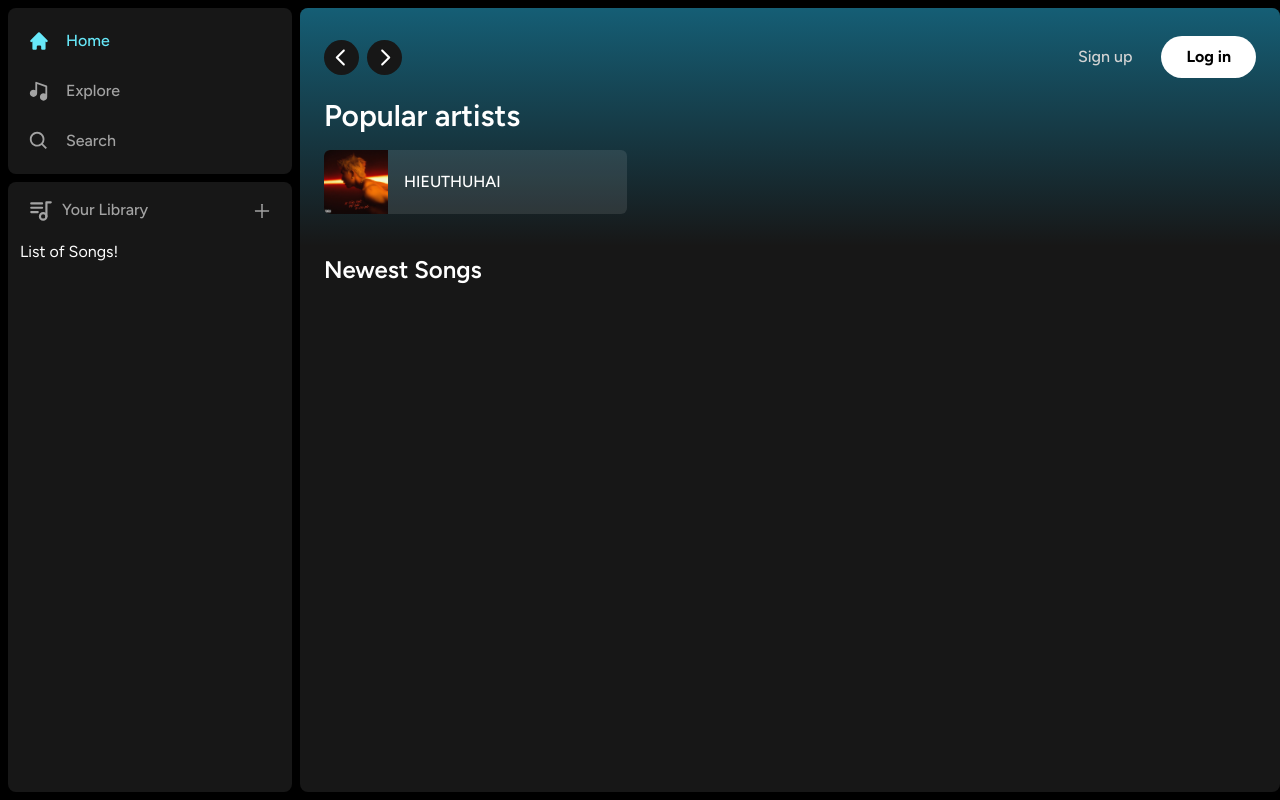
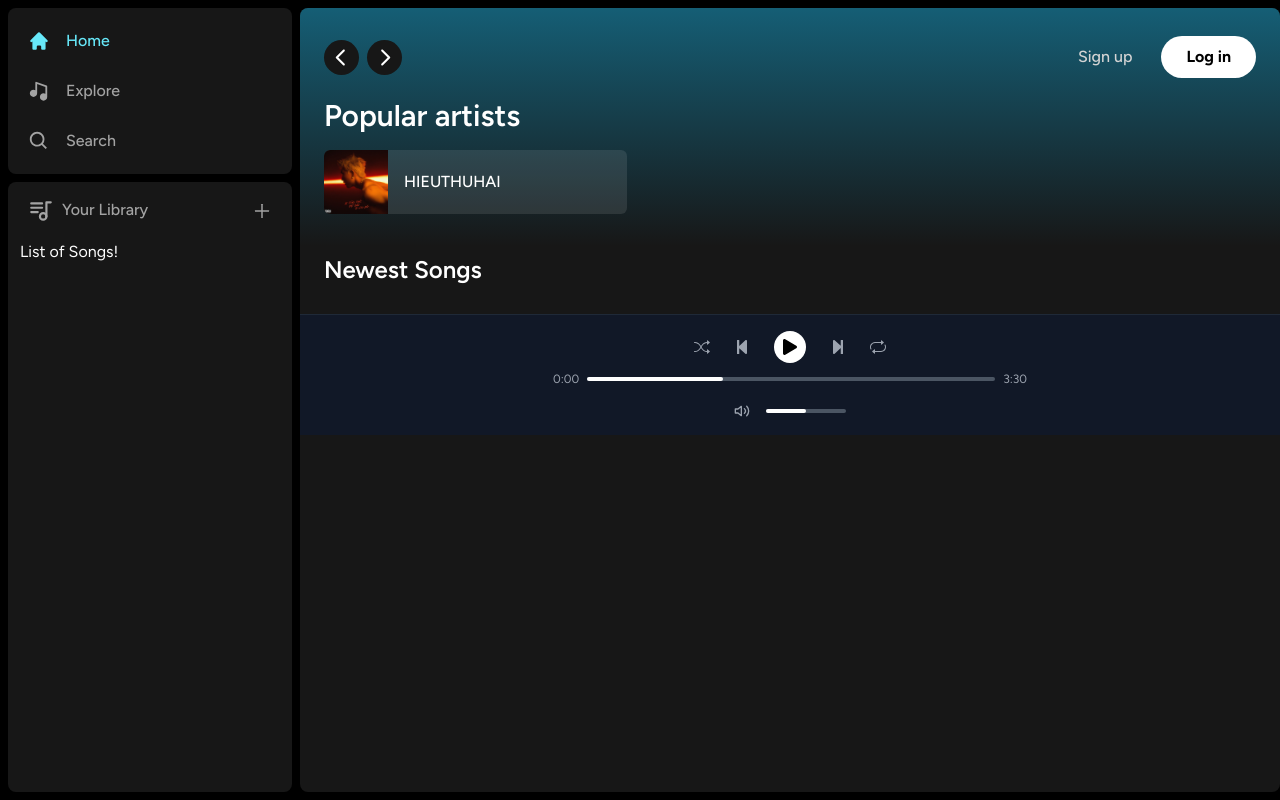
Before and after one commit to legiahuy/csc13002-beatify, a Next.js app in the folder frontend/: page / in a window 1280 px wide. Built offline with nearby package versions, Linux system fonts and the light colour scheme.

Commit message:
Add NowPlayingBar.tsx file

```diff
--- a/frontend/src/app/(site)/page.tsx
+++ b/frontend/src/app/(site)/page.tsx
@@ -1,5 +1,6 @@
 import Header from "@/components/Header"
 import ListItem from "@/components/ListItem";
+import NowPlayingBar from "@/components/NowPlayingBar";
 
 export default function Home() {
   return (
@@ -46,6 +47,7 @@ export default function Home() {
           </h1>
         </div>
       </div>
+      <NowPlayingBar />
     </div>
   );
 }
--- /dev/null
+++ b/frontend/src/components/NowPlayingBar.tsx
@@ -0,0 +1,77 @@
+import React from 'react';
+import { FaPlay, FaStepBackward, FaStepForward } from 'react-icons/fa';
+import { BsShuffle, BsRepeat } from 'react-icons/bs';
+import { FiVolume2 } from 'react-icons/fi';
+
+const NowPlayingBar: React.FC = () => {
+  return (
+    <div className="
+    bg-gray-900
+    border-t
+    border-gray-800 p-4 flex flex-col
+    items-center">
+      {/* Controls */}
+      <div className="
+      flex
+      items-center
+      justify-center
+      space-x-6 mb-2">
+        <BsShuffle className="
+        text-gray-400
+        hover:text-white
+        cursor-pointer" />
+        <FaStepBackward className="
+        text-gray-400
+        hover:text-white
+        cursor-pointer" />
+        <button className="
+        bg-white
+        rounded-full p-2">
+          <FaPlay className="text-black" />
+        </button>
+        <FaStepForward className="
+        text-gray-400
+        hover:text-white
+        cursor-pointer" />
+        <BsRepeat className="
+        text-gray-400
+        hover:text-white
+        cursor-pointer" />
+      </div>
+
+      {/* Music progress bar */}
+      <div className="
+      flex
+      items-center
+      space-x-2 w-1/2">
+        <span className="text-xs text-gray-400">0:00</span>
+        <div className="flex-1 h-1 bg-gray-600 rounded-full">
+          <div className="w-1/3 h-full bg-white rounded-full"></div>
+        </div>
+        <span className="text-xs text-gray-400">3:30</span>
+      </div>
+
+      {/* volume controls */}
+      <div className="
+      flex
+      items-center
+      space-x-4 mt-4">
+        <FiVolume2 className="
+        text-gray-400
+        hover:text-white
+        cursor-pointer" />
+        <div className="
+        w-20 h-1
+        bg-gray-600
+        rounded-full">
+          <div className="
+          w-1/2 h-full
+          bg-white rounded-full">
+          </div>
+        </div>
+      </div>
+    </div>
+  );
+}
+
+export default NowPlayingBar;
```
